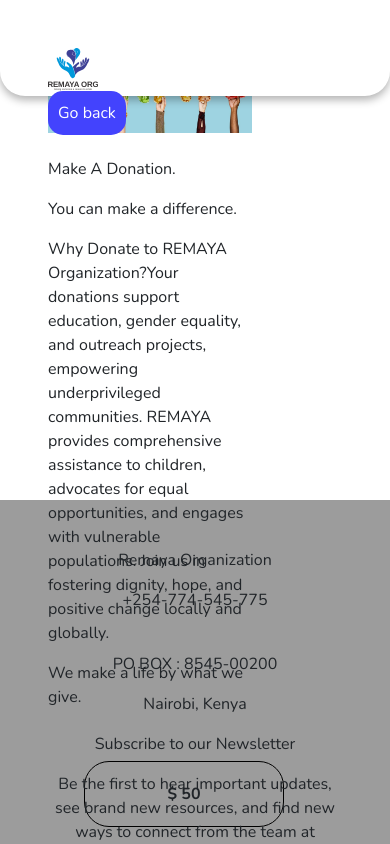
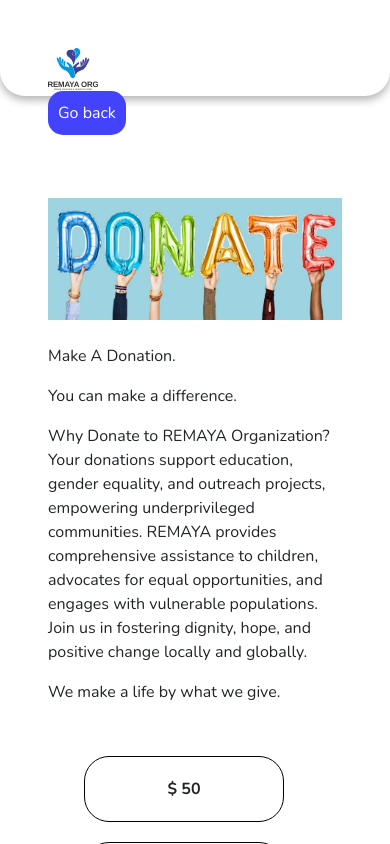
Before and after one commit to Brianali-codes/remaya-react, a React (Vite) app: page /donate in a window 390 px wide. Shown: the top 844 px of the page. Built offline with nearby package versions, Linux system fonts and the light colour scheme; a web font is replaced by a local one.

Commit message:
fix layout issues.

```diff
--- a/src/App.css
+++ b/src/App.css
@@ -316,17 +316,22 @@
     #int-line{
       display: none;
     }
-    #donation-container{
+    #container2{
+      width: 300px !important;
+    }
+    #donation-container2{
       flex-direction: column !important;
       height: 500px;
       width: 300px !important;
     }
+    #donation-container{
+      flex-direction: column !important;
+      height: fit-content;
+      margin-top: 150px;
+    }
     #main-donate{
       flex-direction: column !important;
       gap: 20px !important;
-    }
-    #container2{
-      width: 300px !important;
     }
     .doncont{
       width: 100%;
--- a/src/pages/donate.jsx
+++ b/src/pages/donate.jsx
@@ -49,6 +49,7 @@
                             type="text"
                             className="don-input text-center"
                             placeholder="Custom Amount $:"
+
                             value={amount}
                             onChange={handleCustomAmountChange}
 
--- a/src/pages/donateform.jsx
+++ b/src/pages/donateform.jsx
@@ -38,7 +38,7 @@
             boxSizing: "border-box",
             height:'fit-content',
           }}
-          id="donation-container"
+          id="donation-container2"
         >
           <h2
           className="desc"
```
